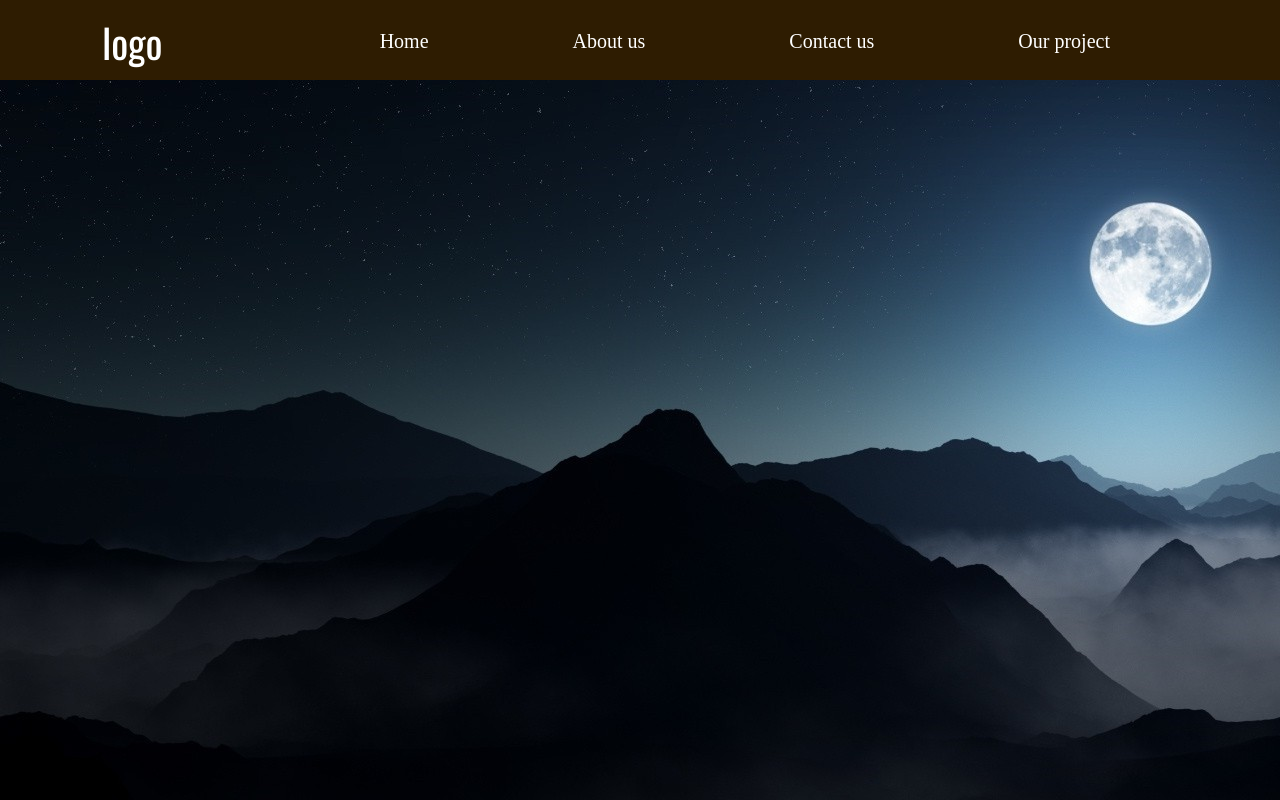
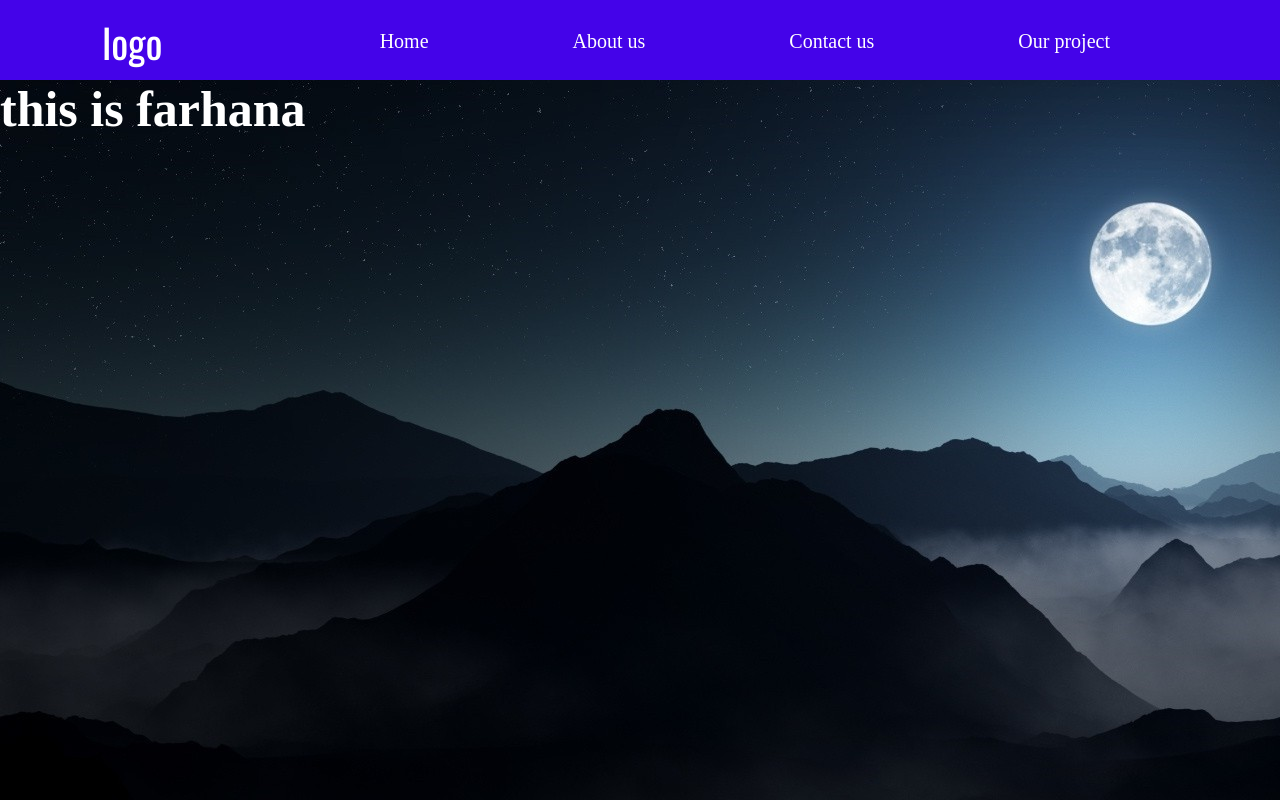
Before and after one commit to Farhanakhanam-art/NAVBAR.g, a plain HTML site: page index.html in a window 1280 px wide. Drawn offline with nearby package versions, Linux system fonts and the light colour scheme.

Commit message:
change project

```diff
--- a/css/style.css
+++ b/css/style.css
@@ -11,7 +11,7 @@ body{
     background-repeat: no-repeat; */
 }
 .navbar{
-    background-color: rgb(46, 28, 1);
+    background-color: rgb(68, 3, 233);
     padding: 10px 100px;
     height: 60px;
 }
@@ -22,6 +22,11 @@ body{
 }
 .nav_links{
     float: right;
+}
+.para{
+    font-size: 50px;
+    color: white;
+    font-weight: 700;
 }
 ul li{
     display: inline-block;
--- a/index.html
+++ b/index.html
@@ -26,6 +26,13 @@
             </div>
         </nav>
     </header>
+    <main>
+        <div class="para">
+            <p>
+                this is farhana
+            </p>
+        </div>
+    </main>
 
 </body>
 </html>
```
